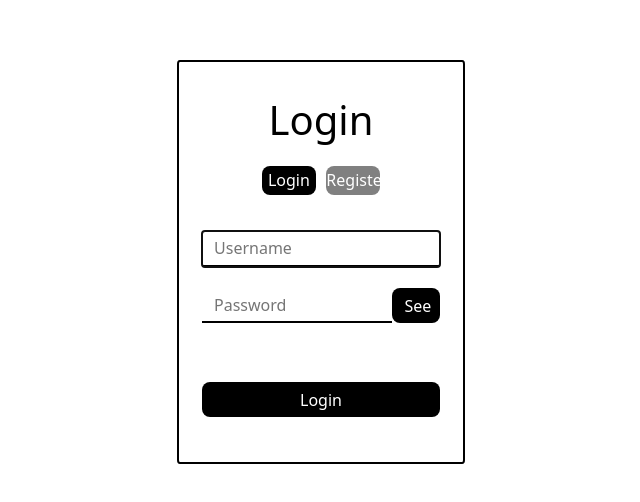
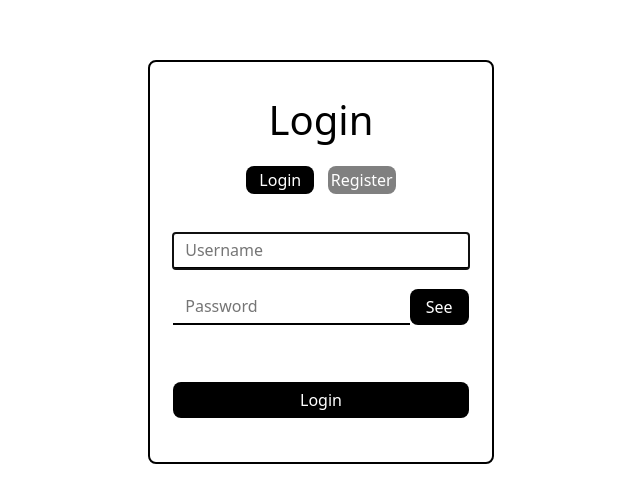
Before and after one commit to nikhilko-07/LOOP-Video-Meet, a React (Create React App) app in the folder frontend/: page /auth in a window 1280 px wide. Shown: the part 138-640 px from the top of the page, without its empty margins (319-959 px from the left). Built offline with nearby package versions, Linux system fonts and the light colour scheme.

Commit message:
Deploying updates

```diff
--- /dev/null
+++ b/frontend/src/css/Authentication.css
@@ -0,0 +1,112 @@
+body {
+  display: flex;
+  flex-direction: column;
+  justify-content: flex-end;
+  height: 100%;
+  width: 100%;
+  margin: 0; /* Remove default margin */
+}
+.header {
+  color: black;
+}
+.headercontainer {
+  display: flex;
+  height: 10%;
+  align-items: center;
+  justify-content: center;
+  gap: 5%;
+  margin-bottom: 5%;
+}
+.headerButton {
+  width: 25%;
+  color: white;
+  border: none;
+  height: 80%;
+  border-radius: 0.5rem;
+}
+.FullName {
+  height: 10%;
+  font-size: 2vh;
+  box-sizing: border-box;
+  border: none;
+  border-bottom: 2px solid black;
+  background-color: white;
+  color: black;
+}
+.UserName {
+  height: 10%;
+  font-size: 2vh;
+  box-sizing: border-box;
+  border: none;
+  border-bottom: 2px solid black;
+  background-color: white;
+  color: black;
+}
+.Password {
+  height: 10%;
+  font-size: 2vh;
+  box-sizing: border-box;
+  border: none;
+  border-bottom: 2px solid black;
+  background-color: white;
+  color: black;
+  display: inline;
+  width: 80%;
+}
+.toogleButton {
+  display: inline;
+  width: 20%;
+  height: 10%;
+  border: none;
+  background-color: black;
+  color: white;
+  border-radius: 0.5rem;
+}
+.submitButton {
+  background-color: black;
+  color: white;
+  height: 10%;
+  border: none;
+  border-radius: 0.5rem;
+}
+.main {
+  border-radius: 0.5rem;
+  border: 2px solid black;
+  height: 60%;
+  width: 25%;
+  padding: 2%;
+}
+.page {
+  height: 100vh;
+  display: flex;
+  justify-content: center;
+  align-items: center;
+  padding: 5%;
+  width: 100%;
+}
+@media (max-width: 640px) {
+  .main {
+    width: 50%;
+
+  }
+}
+@media (min-width: 768px) {
+  .main {
+    width: 50%;
+  }
+}
+@media (min-width: 1024px) {
+  .main {
+    width: 40%;
+  }
+}
+@media (min-width: 1280px) {
+    .main{
+        width: 30%;
+    }
+}
+@media (min-width: 1536px) {
+    .main{
+        width: 20%;
+    }
+ }
--- a/frontend/src/pages/Authentication.jsx
+++ b/frontend/src/pages/Authentication.jsx
@@ -1,7 +1,7 @@
 import * as React from "react";
 import { AuthContext } from "../contexts/AuthContext.jsx";
 import { Snackbar } from "@mui/material";
-
+import "../css/Authentication.css";
 // TODO remove, this demo shouldn't need to reset the theme.
 
 export default function Authentication() {
@@ -45,25 +45,8 @@ export default function Authentication() {
   };
 
   return (
-    <div
-      style={{
-        height: "100vh",
-        display: "flex",
-        justifyContent: "center",
-        alignItems: "center",
-        padding: "5%",
-      }}
-    >
-      <div
-        className="row"
-        style={{
-          borderRadius: "1%",
-          border: "2px solid black",
-          height: "60%",
-          width: "25%",
-          padding: "2%",
-        }}
-      >
+    <div className="page">
+      <div className="row main">
         <div
           className="col-12"
           style={{
@@ -72,30 +55,14 @@ export default function Authentication() {
             justifyContent: "center",
           }}
         >
-          <h1 style={{ color: "black" }}>
-            {formstate === 0 ? "Login" : "Register"}
-          </h1>
+          <h1 className="header">{formstate === 0 ? "Login" : "Register"}</h1>
           <br />
         </div>
-        <div
-          className="col-12"
-          style={{
-            display: "flex",
-            height: "10%",
-            alignItems: "center",
-            justifyContent: "center",
-            gap: "5%",
-            marginBottom: "5%",
-          }}
-        >
+        <div className="col-12 headercontainer">
           <button
+            className="headerButton"
             style={{
               backgroundColor: formstate === 1 ? "gray" : "black",
-              width: "25%",
-              color: "white",
-              border: "none",
-              height: "80%",
-              borderRadius: "0.5rem",
             }} // Change color based on formState
             onClick={() => {
               setFormState(0);
@@ -104,13 +71,9 @@ export default function Authentication() {
             Login
           </button>
           <button
+            className="headerButton"
             style={{
               backgroundColor: formstate === 1 ? "black" : "gray",
-              width: "25%",
-              color: "white",
-              border: "none",
-              height: "80%",
-              borderRadius: "0.5rem",
             }} // Change color based on formState
             onClick={() => {
               setFormState(1);
@@ -121,16 +84,7 @@ export default function Authentication() {
         </div>
         {formstate === 1 ? (
           <input
-            style={{
-              height: "10%",
-              fontSize: "2vh",
-              boxSizing: "border-box",
-              border: "none",
-              borderBottom: "2px solid black",
-              backgroundColor: "white",
-              color: "black",
-              // marginTop: "-10%"
-            }}
+            className="FullName"
             id="name"
             label="name"
             name="name"
@@ -142,16 +96,7 @@ export default function Authentication() {
         )}
 
         <input
-          style={{
-            height: "10%",
-            fontSize: "2vh",
-            boxSizing: "border-box",
-            border: "none",
-            borderBottom: "2px solid black",
-            backgroundColor: "white",
-            color: "black",
-            // marginTop: "-10%"
-          }}
+          className="UserName"
           id="username"
           label="username"
           name="username"
@@ -162,18 +107,7 @@ export default function Authentication() {
         />
 
         <input
-          style={{
-            height: "10%",
-            fontSize: "2vh",
-            boxSizing: "border-box",
-            border: "none",
-            borderBottom: "2px solid black",
-            backgroundColor: "white",
-            color: "black",
-            display: "inline",
-            width: "80%",
-            // marginTop: "-10%"
-          }}
+          className="Password"
           name="password"
           label="Password"
           type={passwordShow ? "text" : "password"}
@@ -182,31 +116,13 @@ export default function Authentication() {
           onChange={(e) => setPassword(e.target.value)}
           placeholder="Password"
         />
-        <button
-          style={{
-            display: "inline",
-            width: "20%",
-            height: "10%",
-            border: "none",
-            backgroundColor:"black",
-            color:"white",
-            borderRadius: "0.5rem",
-          }}
-          onClick={tooglePassword}
-        >
+        <button className="toogleButton" onClick={tooglePassword}>
           See
         </button>
 
         <p style={{ color: "red" }}>{error}</p>
         <button
-          style={{
-            backgroundColor: "black",
-            color: "white",
-            height: "10%",
-            backgroundColor: "black",
-            border: "none",
-            borderRadius:"0.5rem"
-          }}
+          className="submitButton"
           type="submit"
           fullWidth
           variant="contained"
```
Also changed, not shown: frontend/src/images/background.png (added).
